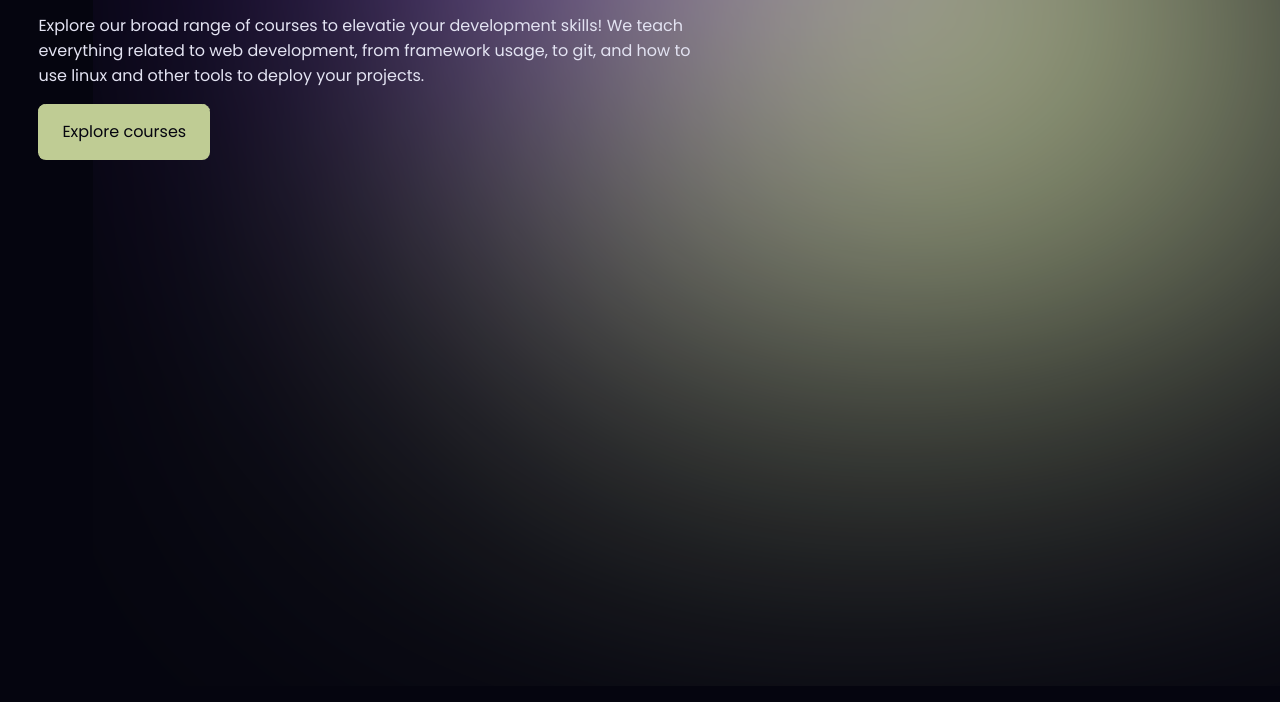
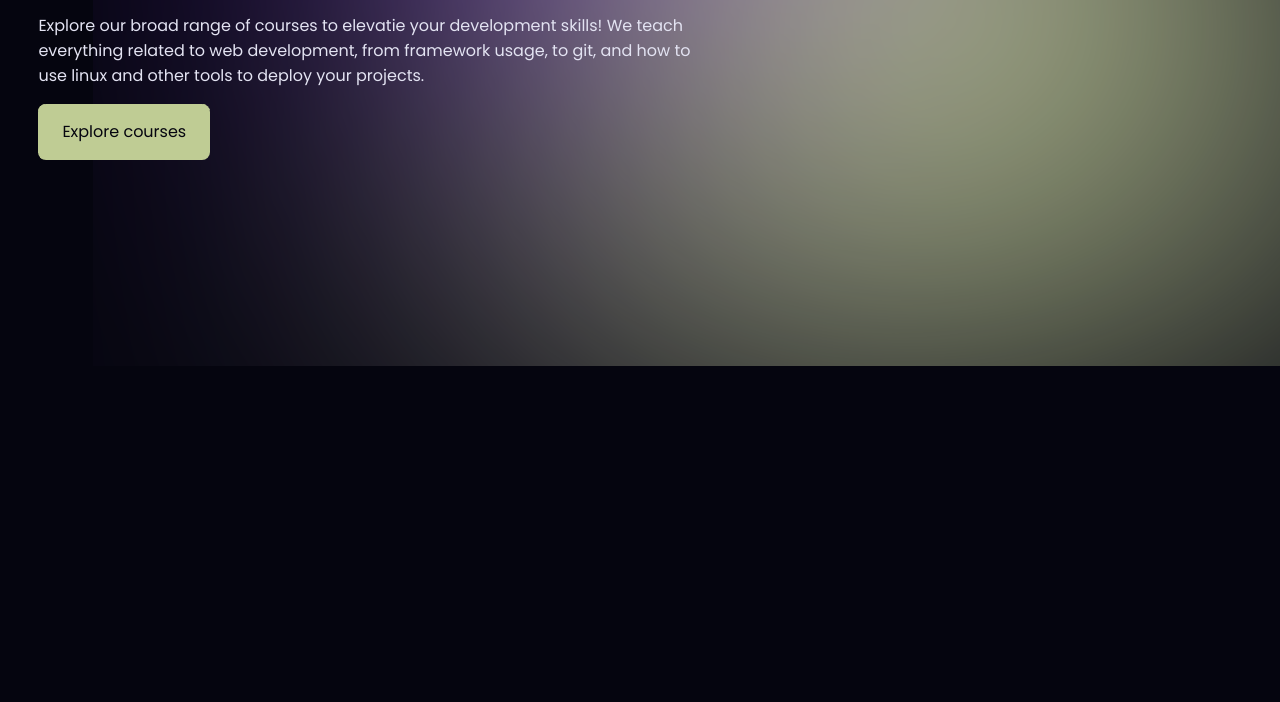
Before and after one commit to CodeFoxDev/unix-tutor, a website with bundled scripts: page index.html in a window 1280 px wide. Shown: the part 434-1136 px from the top of the page. After the commit the page ends 800 px from the top, so only its background shows below. Built offline with nearby package versions, Linux system fonts and the light colour scheme.

Commit message:
Removed unused space at the bottom of home page and updated README

```diff
--- a/index.html
+++ b/index.html
@@ -77,7 +77,6 @@
             <a href="/courses" class="button"> Explore courses </a>
           </div>
         </div>
-        <div class="about"></div>
         <div class="background">
           <!-- This is the gradient on the page -->
           <object data="/assets/landing_gradient.svg">
--- a/styles.css
+++ b/styles.css
@@ -239,7 +239,7 @@ main.course-viewer {
 }
 
 section.landing {
-  height: calc(100vh + 24rem);
+  height: 100vh;
   width: 100%;
   position: relative;
   isolation: isolate;
```
Also changed, not shown: README.md.
